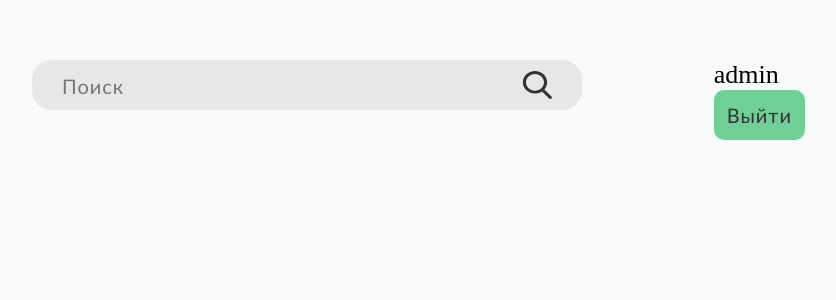
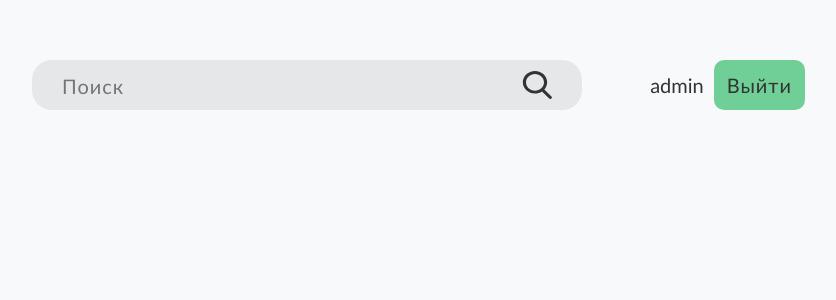
Before and after one commit to vlncceeks/project_events, a Django app: page / in a window 1280 px wide. Shown: the top 300 px of the page, without its empty margins (333-1169 px from the left). Run offline with Django 5.2, Linux system fonts and the light colour scheme; a user stored in the database is signed in; data comes from the database, SQL or seed files in the repository; both versions use the stored data as it was after the commit; data that the repository does not hold is empty.

Commit message:
небольшие правки css

```diff
--- a/project/main/static/main/css/main.css
+++ b/project/main/static/main/css/main.css
@@ -24,6 +24,7 @@ main {
   margin: 0 auto;
   max-width: 60rem;
   padding: 3rem 1.5rem;
+  width: 100%;
 }
 @media (min-width: 550px) {
   .wrapper {
@@ -68,6 +69,20 @@ main {
 .search__svg {
   width: 2rem;
   height: 2rem;
+}
+.container__entry {
+  display: flex;
+  flex-direction: row;
+  justify-content: center;
+  align-content: center;
+  gap: 1rem;
+}
+.entry__username {
+  margin: 0;
+  font-size: 2rem;
+  color: var(--text);
+  align-self: center;
+  font-family: "Trebuchet MS", Helvetica, sans-serif;
 }
 .button_of_entry,
 .sign_button {
--- a/project/main/static/main/css/main_tablet.css
+++ b/project/main/static/main/css/main_tablet.css
@@ -39,6 +39,9 @@
         font-size: 2rem;
         min-height: 5rem;
     }
+    .sign_button {
+        padding: 1.3rem 2.7rem;
+    }
     .activity {
         margin: 4.5rem auto;
         gap: 3rem;
--- a/project/main/templates/main/index.html
+++ b/project/main/templates/main/index.html
@@ -33,8 +33,7 @@
           </div>
           <div class="container__entry entry">
             {% if user.is_authenticated %}
-            <span class="entry__username" style="font-size: 26px"
-              >{{ user.username }}</span
+            <span class="entry__username">{{ user.username }}</span
             >
             <form action="{% url 'logout' %}" method="POST">
               {% csrf_token %}
--- a/project/users_registration/templates/users_registration/login.html
+++ b/project/users_registration/templates/users_registration/login.html
@@ -16,7 +16,7 @@
       <section class="registration">
         <div class="registration__wrapper">
           <h1 class="registration__title">Вход</h1>
-          <form action="{% url 'users:login'%}" method="post">
+          <form action="{% url 'users:login'%}" method="post" class="registration__form">
             {% comment %} {% csrf_token %} {{ form.as_p }} {% endcomment %}
             {%csrf_token %}
             <!-- Логин -->
@@ -27,7 +27,7 @@
 
             {{ form.password }}
 
-            <button type="submit" class="registraion__create_acc">войти</button>
+            <button type="submit" class="registraion__create_acc">Войти</button>
           </form>
         </div>
       </section>
--- a/project/users_registration/templates/users_registration/registration.html
+++ b/project/users_registration/templates/users_registration/registration.html
@@ -16,7 +16,7 @@
       <section class="registration">
         <div class="registration__wrapper">
           <h1 class="registration__title">Регистрация</h1>
-          <form action="{%url 'users:register'%}" method="post">
+          <form action="{%url 'users:register'%}" method="post" class="registration__form">
             {% csrf_token %}
 
             <!-- Логин -->
```
Also changed, not shown: project/users_registration/static/users_registration/css/users.css (+11 -4 lines), project/db.sqlite3.
